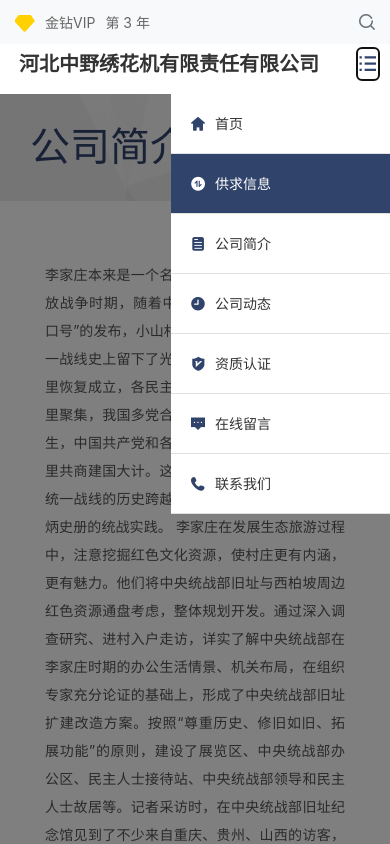
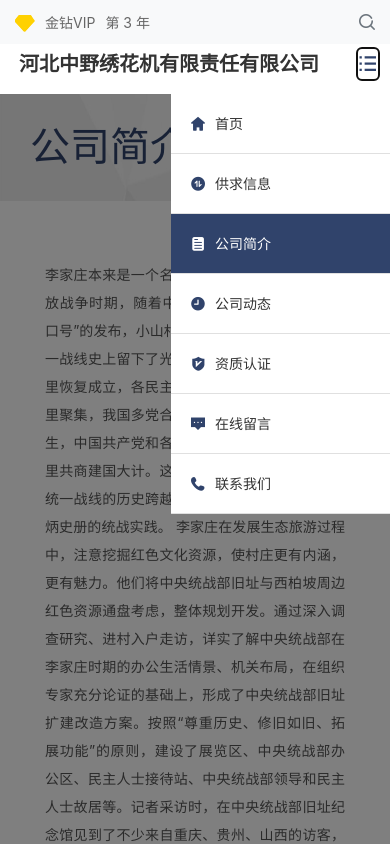
Before and after one commit to renlijuan88/renlijuan88.github.io, a plain HTML site: page about.html in a window 390 px wide. Both pictures are taken after a click on the button 367 px from the left and 64 px from the top of the page. Shown: the top 844 px of the page. Drawn offline with Linux system fonts and the light colour scheme.

Commit message:
about修改

```diff
--- a/about.html
+++ b/about.html
@@ -63,7 +63,7 @@
                                     class="iconfont icon-shouye text-primary1 pr-2 fontS14 d-md-none"></span>首页</a>
                         </li>
                         <li class="nav-item dropdown">
-                            <div class="nav-link dropdown-toggle pl-3 pl-md-2 text-left text-md-center mx-none mx-md-1  active"
+                            <div class="nav-link dropdown-toggle pl-3 pl-md-2 text-left text-md-center mx-none mx-md-1"
                                 id="navbarDropdown" role="button" data-toggle="dropdown" aria-haspopup="true"
                                 aria-expanded="false">
                                 <span class="iconfont icon-gq_icon text-primary1 pr-2 fontS14 d-md-none"></span>供求信息
@@ -77,7 +77,7 @@
                         </li>
                         <li class="nav-item">
                             <a href="about.html"
-                                class="nav-link pl-3 pl-md-2 text-left text-md-center mx-none mx-md-1"><span
+                                class="nav-link pl-3 pl-md-2 text-left text-md-center mx-none mx-md-1  active"><span
                                     class="iconfont icon-jianjie text-primary1 pr-2 fontS14 d-md-none"></span>公司简介</a>
                         </li>
                         <li class="nav-item">
```
